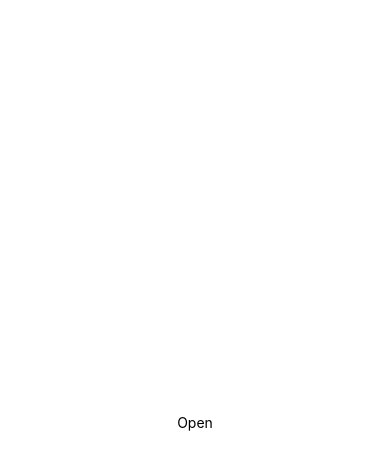
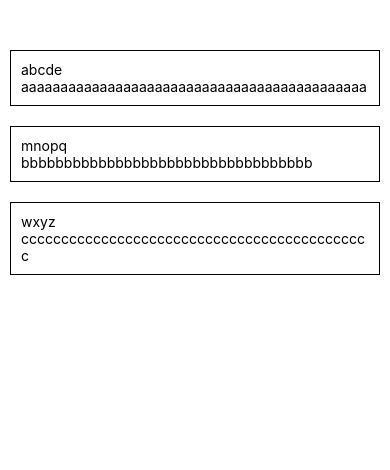
Before and after one commit to marzan999/Recipe_App, a React Native app: screen / in a window 390 px wide. Shown: the top 470 px of the page. Built offline with nearby package versions, Linux system fonts and the light colour scheme.

Commit message:
data pass

```diff
--- a/App.js
+++ b/App.js
@@ -1,20 +1,56 @@
 import { StatusBar } from 'expo-status-bar';
-import { StyleSheet, Text, View } from 'react-native';
+import { StyleSheet, Text, View, SafeAreaView, ScrollView, FlatList } from 'react-native';
 
-export default function App() {
+
+export const RECIPE_NAME = [
+  {
+    name: 'abcde',
+    description: 'aaaaaaaaaaaaaaaaaaaaaaaaaaaaaaaaaaaaaaaaaaaa'
+  },
+  {
+    name: 'mnopq',
+    description: 'bbbbbbbbbbbbbbbbbbbbbbbbbbbbbbbbbb'
+  },
+  {
+    name: 'wxyz',
+    description: 'cccccccccccccccccccccccccccccccccccccccccccc'
+  },
+]
+
+export default function App({ navigation, route }) {
+
+  const renderItem = ({ item, index }) => {
+
     return (
-    <View style={styles.container}>
-      <Text>Open</Text>
-      <StatusBar style="auto" />
+      <View style={styles.listView}>
+        <Text style={styles.topicName} >{item.name}</Text>
+        <Text style={styles.topicName} >{item.description}</Text>
       </View>
     );
+  }
+
+
+  return (
+    <SafeAreaView style={styles.container}>
+      <FlatList
+        data={RECIPE_NAME}
+        renderItem={renderItem}
+        keyExtractor={(item, index) => item.name}
+      />
+      <StatusBar barStyle="light-content" />
+    </SafeAreaView>
+  )
 }
 
   const styles = StyleSheet.create({
     container: {
       flex: 1,
       backgroundColor: '#fff',
-    alignItems: 'center',
-    justifyContent: 'center',
+      paddingTop: 40,
     },
+    listView: {
+      margin: 10,
+      borderWidth: 1,
+      padding: 10,
+    }
   });
--- a/package.json
+++ b/package.json
@@ -10,11 +10,15 @@
     "eject": "expo eject"
   },
   "dependencies": {
+    "@react-navigation/native": "^6.0.8",
+    "@react-navigation/native-stack": "^6.5.0",
     "expo": "~44.0.0",
     "expo-status-bar": "~1.2.0",
     "react": "17.0.1",
     "react-dom": "17.0.1",
     "react-native": "0.64.3",
+    "react-native-safe-area-context": "^4.0.1",
+    "react-native-screens": "^3.12.0",
     "react-native-web": "0.17.1"
   },
   "devDependencies": {
```
Also changed, not shown: 1 other file (tests, documents, lock files or other folders). Lines whose indentation alone changed are shown as unchanged.
